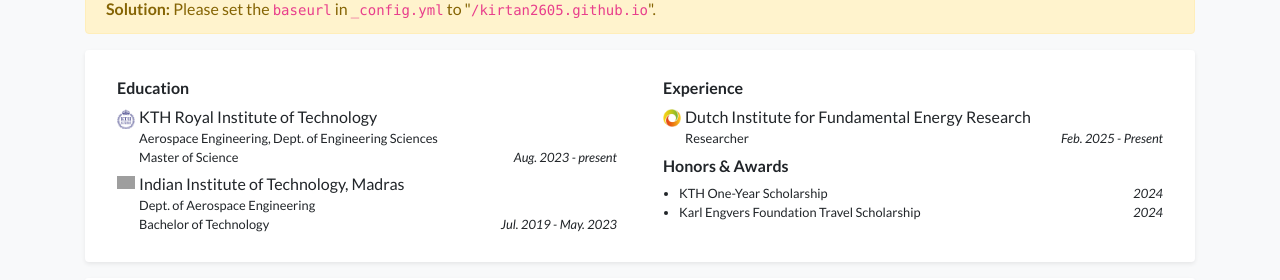
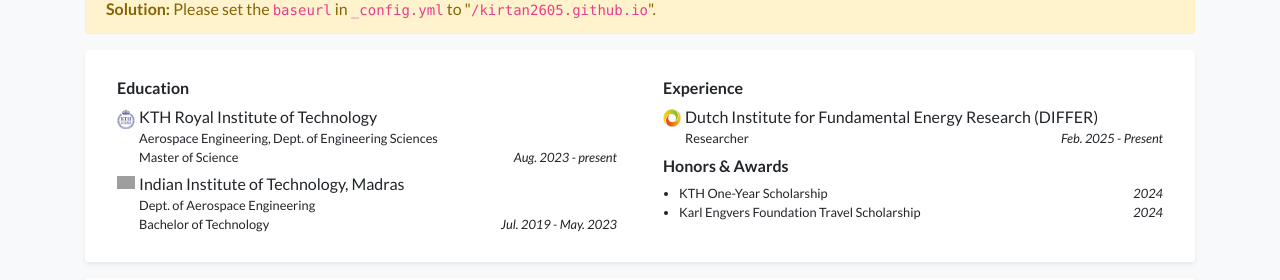
Before and after one commit to kirtan2605/kirtan2605.github.io, a Jekyll site: the page built from index.html, in a window 1280 px wide and 1167 px high. Shown: the part 595-875 px from the top of the window. Built offline with Jekyll 4.4.1, drawn with Linux system fonts in a browser that asks for light colours; nearby versions of some CDN libraries; a style sheet for code colours, icons or effects is not loaded; grey boxes are pictures that could not be loaded.

Commit message:
Update profile.yml

```diff
--- a/_data/profile.yml
+++ b/_data/profile.yml
@@ -49,7 +49,7 @@
   date: Jul. 2019 - May. 2023
 
 experience:
- - name: Dutch Institute for Fundamental Energy Research
+ - name: Dutch Institute for Fundamental Energy Research (DIFFER)
    logo: /assets/images/badges/DIFFER_Logo.png
    position: Researcher
    date: Feb. 2025 - Present
```
